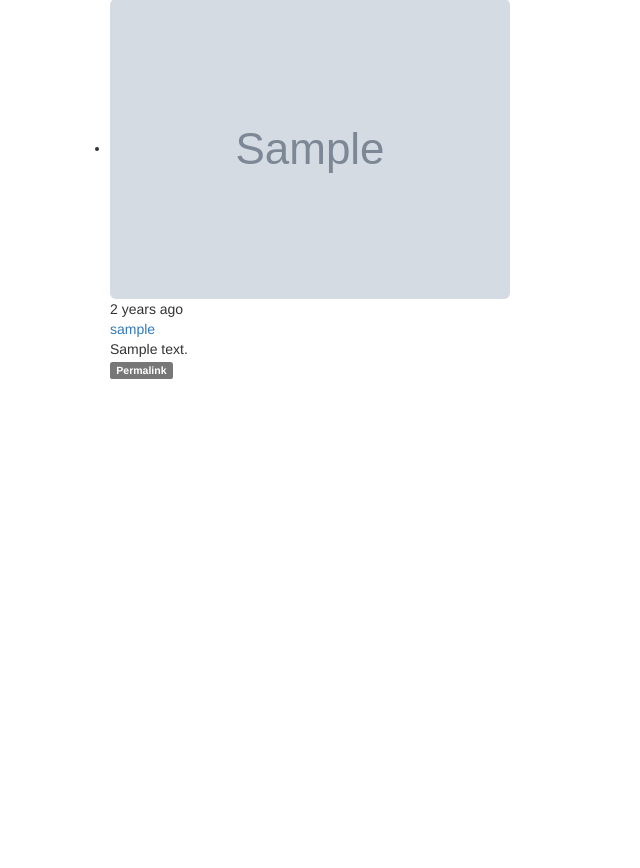
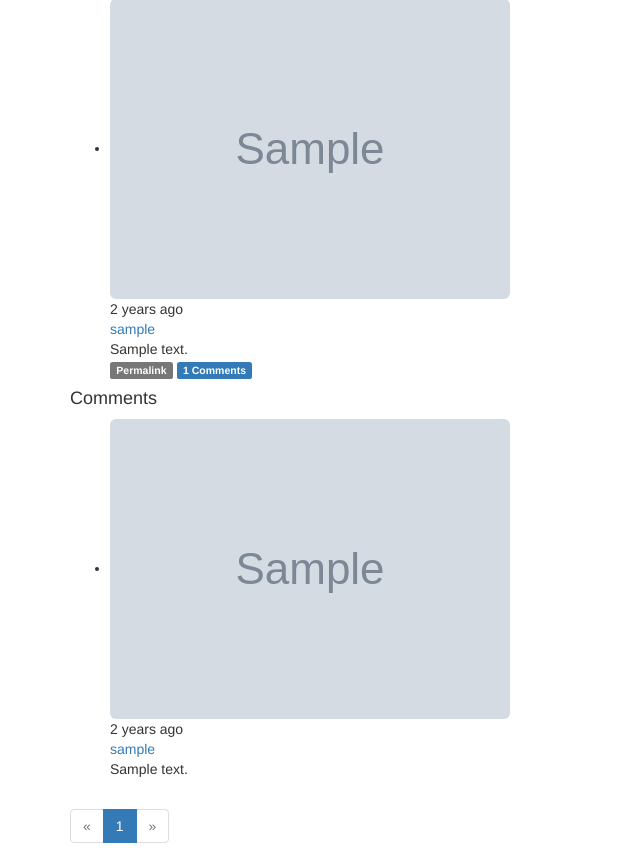
Before and after one commit to fancyabc/FBlog, a Flask app: template app/templates/post.html in a window 1280 px wide. Shown: the part 123-991 px from the top of the page, without its empty margins (0-640 px from the left). Before the commit the page ends 502 px from the top, so only its background shows below. Run offline with Flask 2, Linux system fonts and the light colour scheme; tables that the repository leaves empty hold one stand-in row (values such as "Sample post"); the template is opened without the code that fills it: values that come from a table or form of the project are taken from there, most other values are stand-ins (such as "Sample title", 1, 10 or a date in 2020); grey boxes marked "Sample" are stand-in pictures; some libraries are stand-ins or nearby versions.

Commit message:
增加了评论及其分页显示

```diff
--- a/app/main/forms.py
+++ b/app/main/forms.py
@@ -51,3 +51,8 @@ class EditProfileAdminForm(FlaskForm):
 class PostForm(FlaskForm):
     body = PageDownField("What's on your mind?", validators=[DataRequired()])
     submit = SubmitField('Submit')
+
+
+class CommentForm(FlaskForm):
+    body = PageDownField("", validators=[DataRequired()])
+    submit = SubmitField('Submit')
--- a/app/models.py
+++ b/app/models.py
@@ -10,10 +10,6 @@ import bleach
 from . import db
 from . import login_manager
 
-'''加载用户的函数'''
-@login_manager.user_loader
-def load_user(user_id):
-    return User.query.get(int(user_id))
 
 
 '''应用中的各项权限'''
@@ -86,6 +82,7 @@ class Post(db.Model):
     body_html = db.Column(db.Text)
     timestamp = db.Column(db.DateTime, index=True, default=datetime.utcnow)
     author_id = db.Column(db.Integer, db.ForeignKey('users.id'))
+    comments = db.relationship('Comment', backref='post', lazy='dynamic')
 
     '''在Post模型中处理Markdown文本'''
     @staticmethod
@@ -99,6 +96,29 @@ class Post(db.Model):
 
 
 db.event.listen(Post.body, 'set', Post.on_changed_body)
+
+
+class Comment(db.Model):
+    __tablename__ = 'comments'
+    id = db.Column(db.Integer, primary_key=True)
+    body = db.Column(db.Text)
+    body_html = db.Column(db.Text)
+    timestamp = db.Column(db.DateTime, index=True, default=datetime.utcnow)
+    disabled = db.Column(db.Boolean)     # 协管员通过这个字段查禁不当评论
+    author_id = db.Column(db.Integer, db.ForeignKey('users.id'))
+    post_id = db.Column(db.Integer, db.ForeignKey('posts.id'))
+
+    '''在Comment模型中处理Markdown文本'''
+    @staticmethod
+    def on_changed_body(target, value, oldvalue, initiator):
+        allowed_tags = ['a', 'abbr', 'acronym', 'b', 'blockquote', 'code',
+                        'em', 'i', 'li', 'ol', 'pre', 'strong', 'ul',
+                        'h1', 'h2', 'h3', 'p']
+        target.body_html = bleach.linkify(bleach.clean(
+            markdown(value, output_format='html'),
+            tags=allowed_tags, strip=True))
+
+db.event.listen(Comment.body, 'set', Comment.on_changed_body)
 
 '''为了能在关系中处理自定义的数据，我们必须提升关联表的地位，使其变成应用可访问的模型。
 SQLAlchemy不能直接使用这个关联表，因为如果这么做应用就无法访问其中的自定义字段。相反地，
@@ -137,6 +157,7 @@ class User(UserMixin, db.Model):     # 修改 User 模型，支持用户登录
                                 backref=db.backref('followed', lazy='joined'),
                                 lazy='dynamic',
                                 cascade='all, delete-orphan')
+    comments = db.relationship('Comment', backref='author', lazy='dynamic')
 
     def __init__(self, **kwargs):
         super(User, self).__init__(**kwargs)
@@ -313,3 +334,9 @@ class AnonymousUser(AnonymousUserMixin):
 
 ''' Flask-Login使用应用自定义的匿名用户类。'''
 login_manager.anonymous_user = AnonymousUser
+
+
+'''加载用户的函数'''
+@login_manager.user_loader
+def load_user(user_id):
+    return User.query.get(int(user_id))
--- /dev/null
+++ b/app/templates/_comments.html
@@ -0,0 +1,22 @@
+<ul class="comments">
+    {% for comment in comments %}
+    <li class="comment">
+        <div class="comment-thumbnail">
+            <a href="{{ url_for('.user', username=comment.author.username) }}">
+                <img class="img-rounded profile-thumbnail" src="{{  url_for('main.get_avatar', filename=comment.author.avatar_s) }}">
+            </a>
+        </div>
+        <div class="comment-content">
+            <div class="comment-date">{{ moment(comment.timestamp).fromNow() }}</div>
+            <div class="comment-author"><a href="{{ url_for('.user', username=comment.author.username) }}">{{ comment.author.username }}</a></div>
+            <div class="comment-body">
+                {% if comment.body_html %}
+                    {{ comment.body_html | safe }}
+                {% else %}
+                    {{ comment.body }}
+                {% endif %}
+            </div>
+        </div>
+    </li>
+    {% endfor %}
+</ul>
--- a/app/templates/_posts.html
+++ b/app/templates/_posts.html
@@ -29,6 +29,11 @@
                 <a href="{{ url_for('.post', id=post.id) }}">
                     <span class="label label-default">Permalink</span>
                 </a>
+                <a href="{{ url_for('.post', id=post.id) }}#comments">    <!-- 链接到博客文章的评论 -->
+                    <span class="label label-primary">
+                        {{ post.comments.count() }} Comments
+                    </span>
+                </a>
             </div>
         </div>
     </li>
--- a/app/templates/post.html
+++ b/app/templates/post.html
@@ -1,7 +1,22 @@
 {% extends "base.html" %}
-
+{% import "bootstrap/wtf.html" as wtf %}
+{% import "_macros.html" as macros %}
 {% block title %}FBlog - Post{% endblock %}
 
 {% block page_content %}
 {% include '_posts.html' %}
+
+<h4 id='comments'>Comments</h4> <!-- 文章下方的评论 -->
+{% if current_user.can(Permission.COMMENT) %}
+<div>
+    {{ wtf.quick_form(form) }}
+</div>
+{% endif %}
+{% include '_comments.html' %}
+{% if pagination %}
+<div class="pigination">
+    {{ macros.pagination_widget(pagination, '.post', fragment='#comments', id=posts[0].id) }}
+</div>
+{% endif %}
+
 {% endblock %}
```
Also changed, not shown: app/main/views.py (+22 -5 lines), migrations/versions/575aabfa58b6_.py (added, +41 -0 lines).
